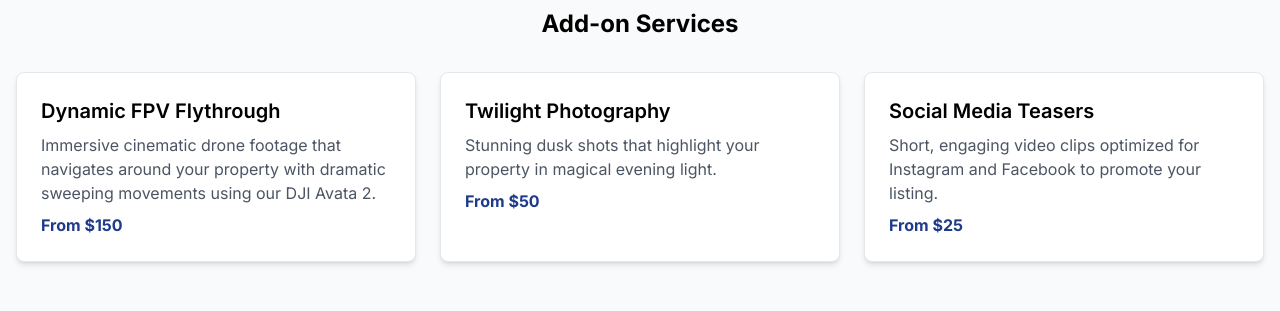
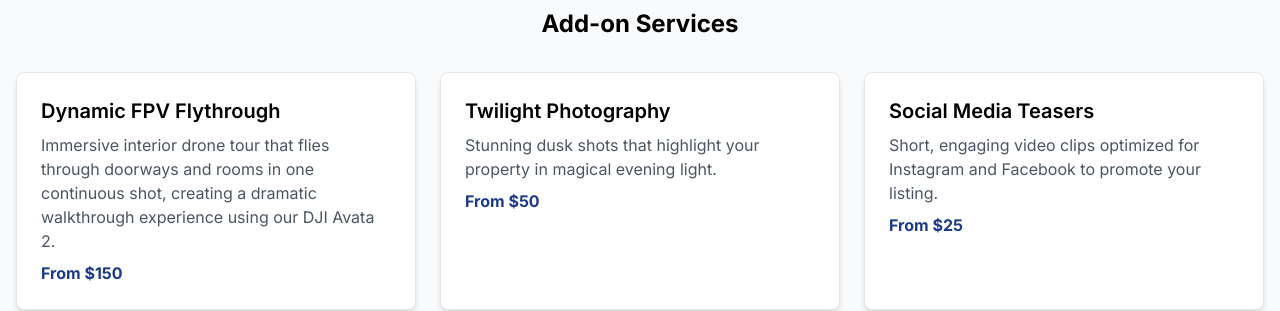
Before and after one commit to JustBobFPV/cactuscloudmedia, a Next.js app: page / in a window 1280 px wide. Shown: the part 2120-2431 px from the top of the page. Built offline with nearby package versions, Linux system fonts and the light colour scheme.

Commit message:
Update description for Dynamic FPV Flythrough in page.tsx to emphasize immersive interior drone tours and enhance user engagement.

```diff
--- a/src/app/page.tsx
+++ b/src/app/page.tsx
@@ -275,7 +275,7 @@ export default function Home() {
               {/* FPV Flythrough */}
               <div className="bg-white rounded-lg shadow-md p-6 border border-gray-200">
                 <h4 className="text-xl font-semibold mb-2">Dynamic FPV Flythrough</h4>
-                <p className="text-gray-600 mb-2">Immersive cinematic drone footage that navigates around your property with dramatic sweeping movements using our DJI Avata 2.</p>
+                <p className="text-gray-600 mb-2">Immersive interior drone tour that flies through doorways and rooms in one continuous shot, creating a dramatic walkthrough experience using our DJI Avata 2.</p>
                 <p className="text-blue-900 font-bold">From $150</p>
               </div>
 
```
